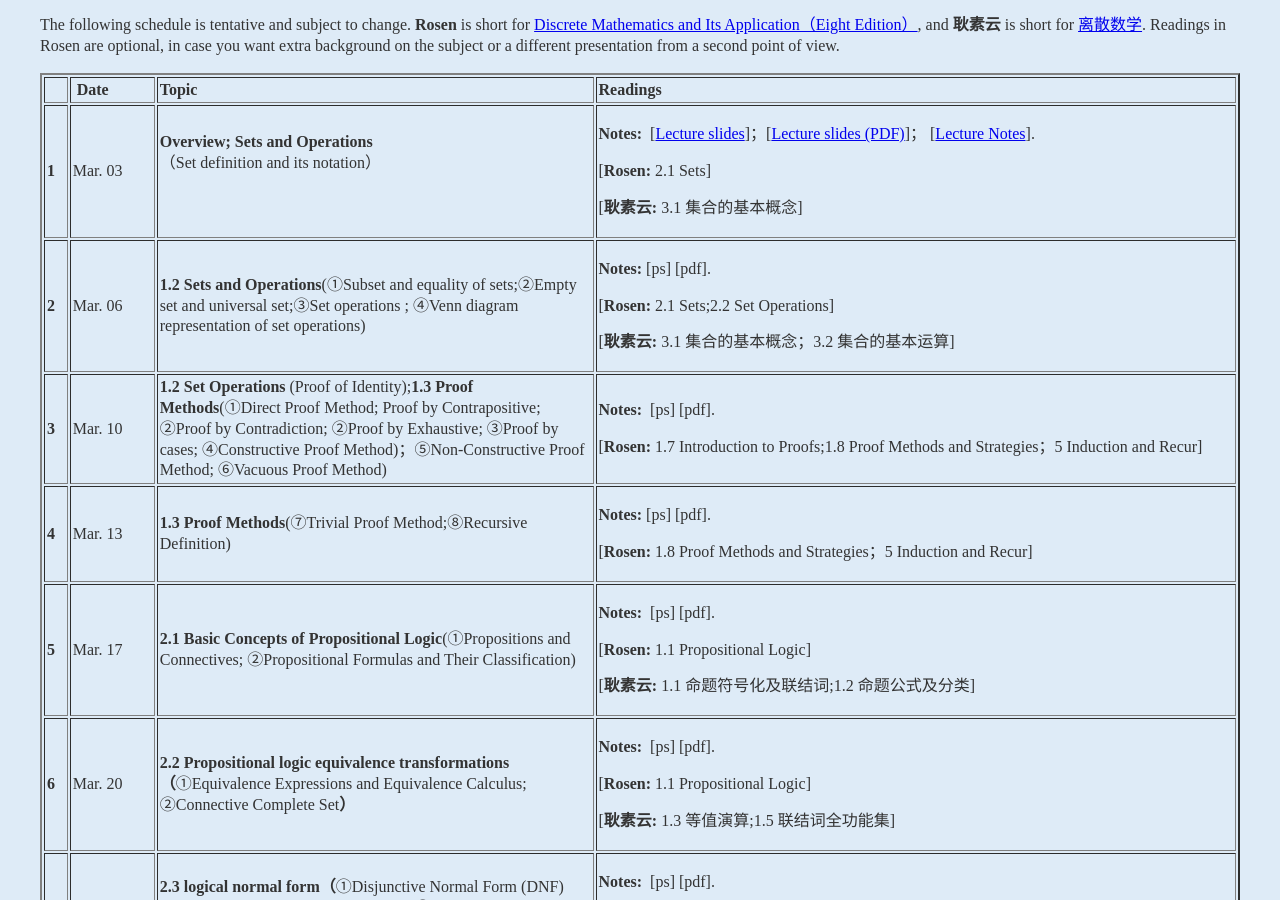
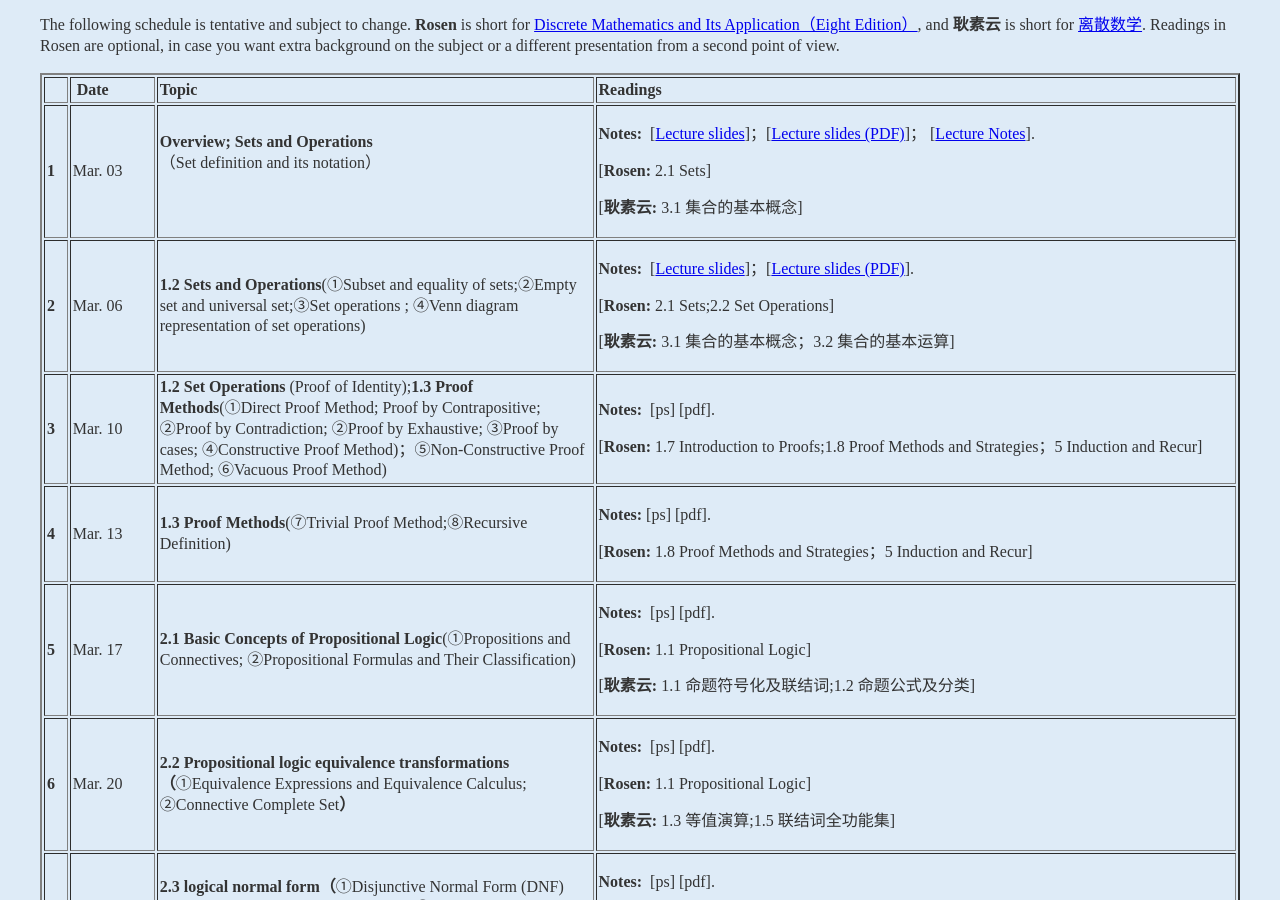
Before and after one commit to kejiwei/kejiwei.github.io, a Jekyll site: the page teaching/courses/dismath/index.html, which Jekyll copies as it is, in a window 1280 px wide and 900 px high, scrolled down 1093 px. Built offline with Jekyll 4.4.1, drawn with Linux system fonts in a browser that asks for light colours.

Commit message:
20260306

```diff
--- a/teaching/courses/dismath/index.html
+++ b/teaching/courses/dismath/index.html
@@ -81,7 +81,7 @@
                 <td>Mar. 06</td>
                 <td><strong>1.2 Sets and Operations</strong>(①Subset and equality of sets;②Empty set and universal set;③Set operations ; ④Venn diagram representation of set operations)</td>
                 <td>
-                  <p> <strong> Notes:&nbsp;</strong>[ps] [pdf].</p>
+                  <p> <strong> Notes:&nbsp; </strong>[<a href="slides/CH1 Set Theory and Proof Methods-26(2)1-17.ppsx">Lecture slides</a>]；[<a href="slides/CH1 Set Theory and Proof Methods-26(2)1-17.pdf">Lecture slides (PDF)</a>].</p>
                   <p>[<strong>R</strong><strong>osen: </strong>2.1 Sets;2.2 Set Operations]</p>
                   <p>[<strong>耿素云: </strong>3.1 集合的基本概念；3.2 集合的基本运算]</p>
                 </td>
```
Also changed, not shown: 4 other files.
